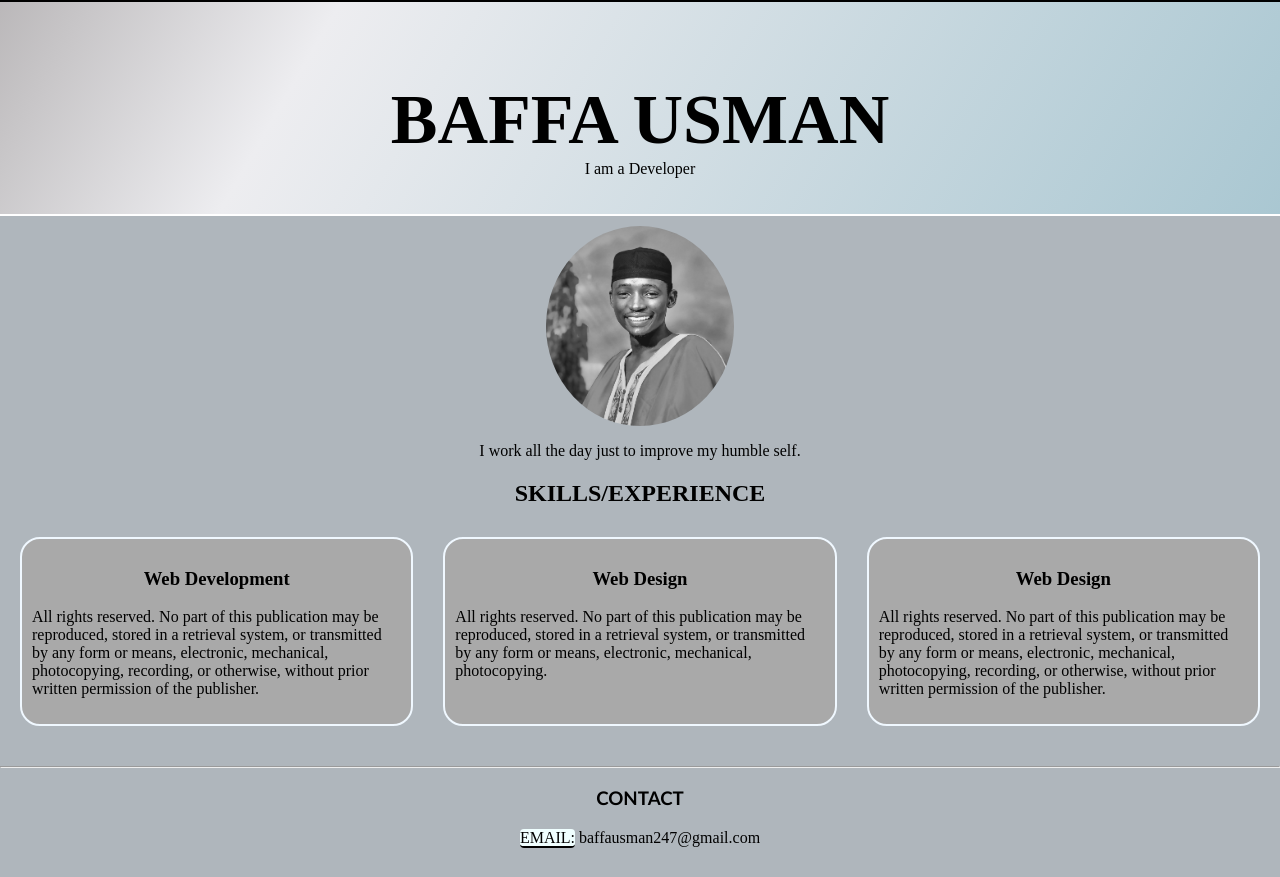
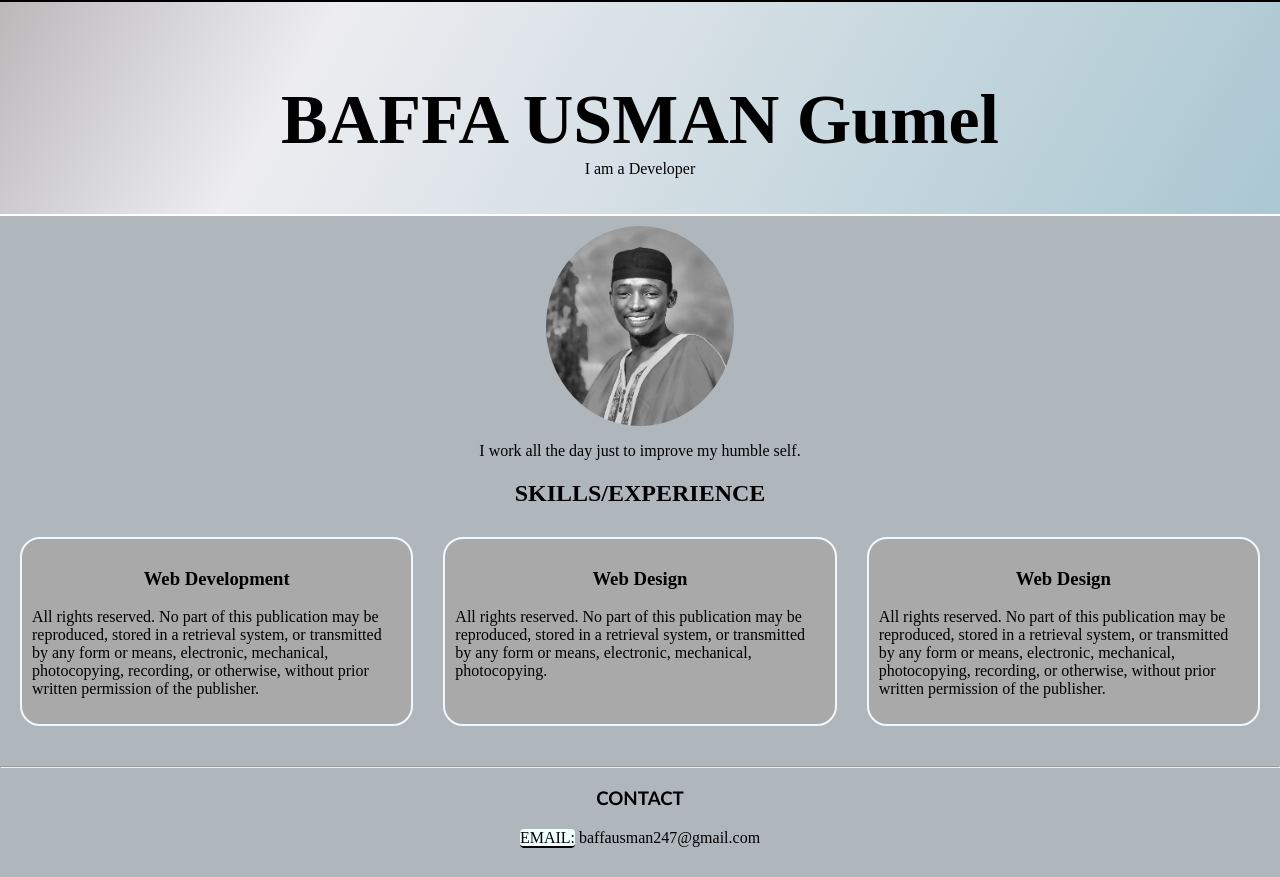
Before and after one commit to buagumel/my-portfolio, a plain HTML site: page index.html in a window 1280 px wide. Drawn offline with Linux system fonts and the light colour scheme.

Commit message:
Update index.html

```diff
--- a/index.html
+++ b/index.html
@@ -10,7 +10,7 @@
 <body>
     <section class="gradient-background">
                 <div class="tittle">
-                    <h1>BAFFA USMAN</h1>
+                    <h1>BAFFA USMAN Gumel</h1>
 
                 </div>
                 <P class="tittle-name">I am a Developer</P>
```
